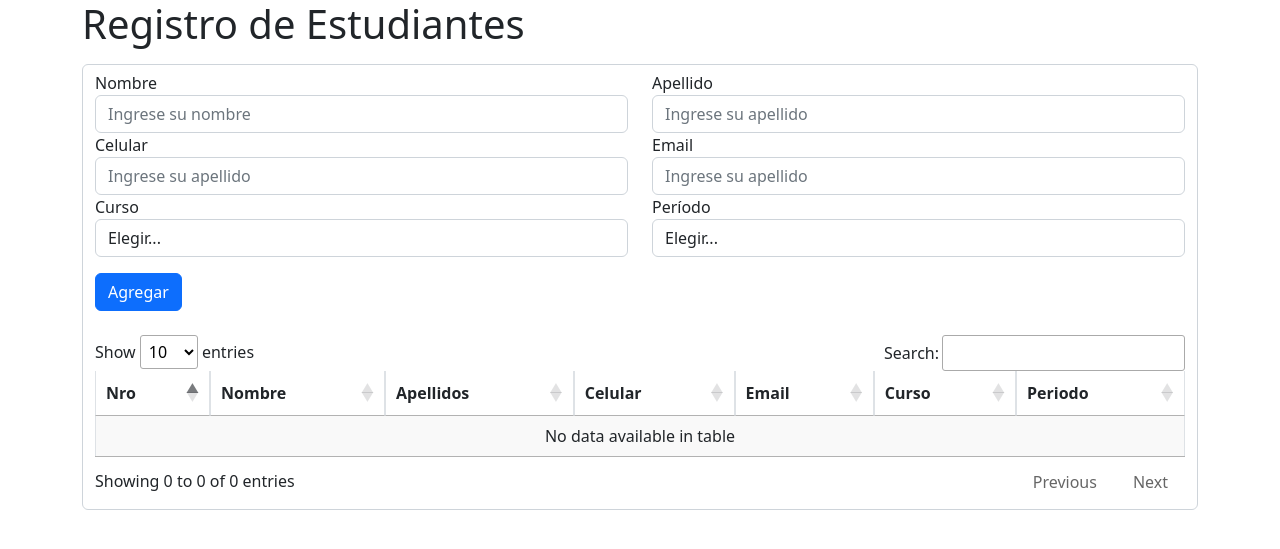
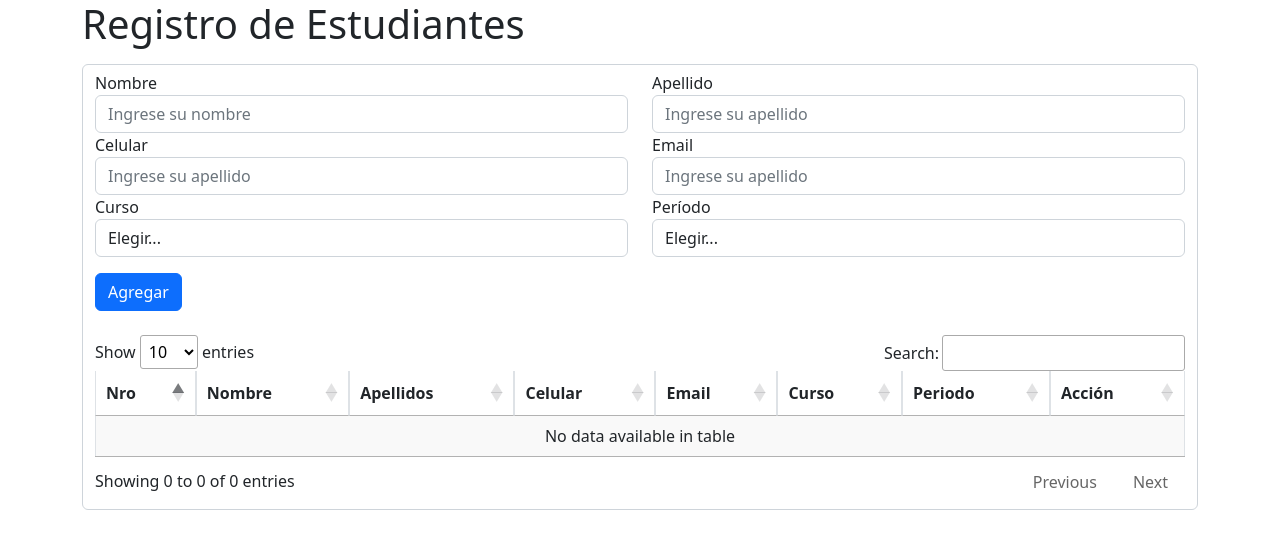
Before and after one commit to elisa-rivadeneira/registrophp, a PHP site: page / in a window 1280 px wide. Shown: the top 549 px of the page. Run offline with PHP 8.4, Linux system fonts and the light colour scheme; data that the repository does not hold is empty; some libraries are stand-ins or nearby versions.

Commit message:
Agregado columna para borrar

```diff
--- a/index.php
+++ b/index.php
@@ -1,6 +1,7 @@
 <!DOCTYPE html>
 <html lang="en">
 <head>
+
     <meta charset="UTF-8">
     <meta http-equiv="X-UA-Compatible" content="IE=edge">
     <meta name="viewport" content="width=device-width, initial-scale=1.0">
@@ -142,6 +143,7 @@ if(isset($_POST['nombre'])){
                     <th>Email</th>
                     <th>Curso</th>
                     <th>Periodo</th>
+                    <th>Acción</th>
                 </tr>
             </thead>
             <tbody>
@@ -178,6 +180,8 @@ if(isset($_POST['nombre'])){
                     <td><?php echo $ema; ?></td>
                     <td><?php echo $curs; ?></td>
                     <td><?php echo $peri; ?></td>
+                    <td class="text-center"><strong><span style="color:red">X</span></strong></td>
+</td>
                 </tr>
 
                 <?php
@@ -201,7 +205,6 @@ if(isset($_POST['nombre'])){
  </div>
 
 
-
     <script type="text/javascript" src="https://cdn.datatables.net/v/dt/dt-1.12.1/datatables.min.js"></script>
 
     <script type="text/javascript" src="https://code.jquery.com/jquery-3.5.1.js"></script>
```
